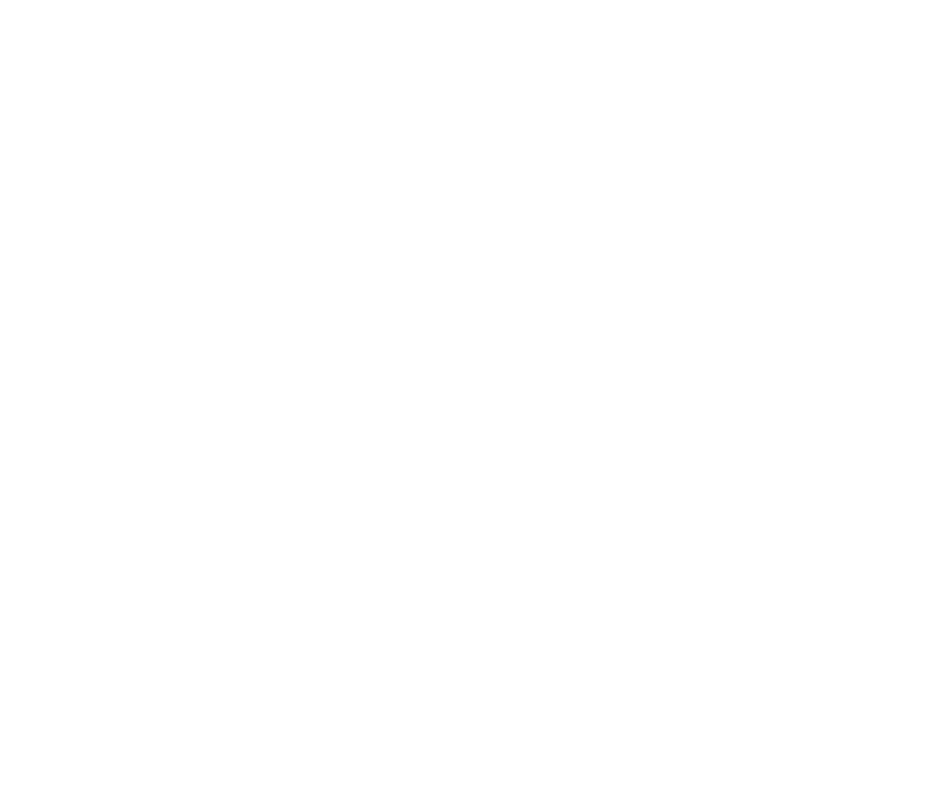
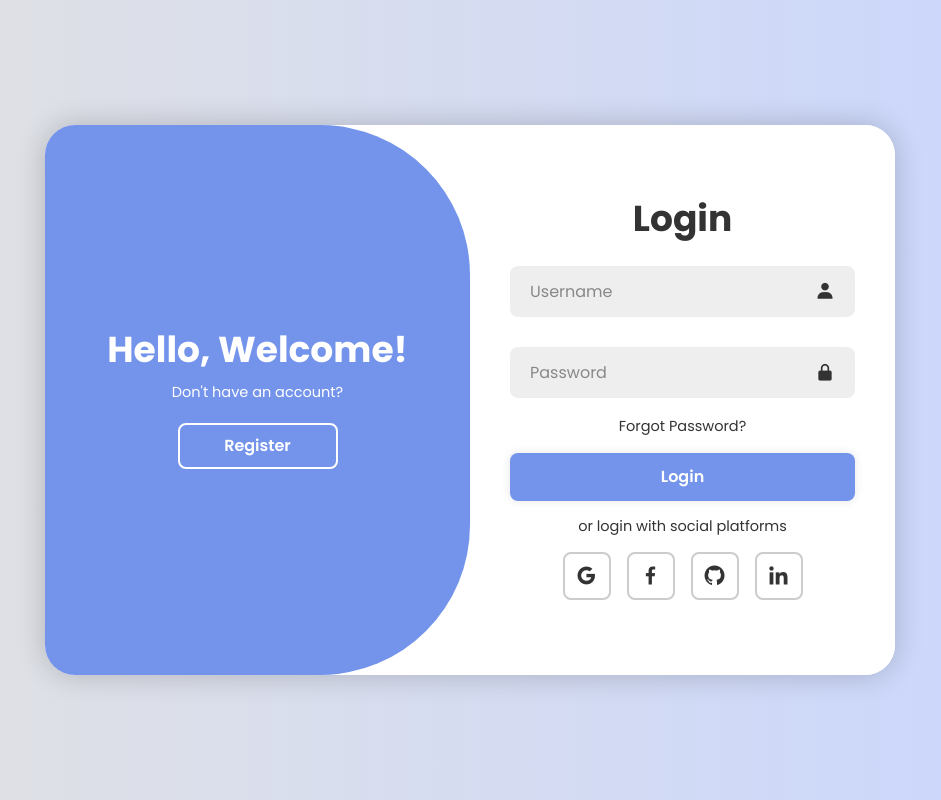
Before and after one commit to sainivas-yellapragada/project-management-system, a Django app: page / in a window 1280 px wide. Before the commit the part shown is empty. Shown: the whole page, without its empty margins (170-1111 px from the left). Run offline with Django 5.2, Linux system fonts and the light colour scheme.

Commit message:
configured static files

```diff
--- a/project_management_system/settings.py
+++ b/project_management_system/settings.py
@@ -11,6 +11,7 @@ https://docs.djangoproject.com/en/5.1/ref/settings/
 """
 
 from pathlib import Path
+import os
 
 # Build paths inside the project like this: BASE_DIR / 'subdir'.
 BASE_DIR = Path(__file__).resolve().parent.parent
@@ -120,8 +121,10 @@ USE_TZ = True
 # Static files (CSS, JavaScript, Images)
 # https://docs.djangoproject.com/en/5.1/howto/static-files/
 
-STATIC_URL = 'static/'
+STATIC_URL = '/static/'
+STATICFILES_DIRS=[os.path.join(BASE_DIR,'static')]
 
+STATIC_ROOT = os.path.join(BASE_DIR,'staticfiles')
 # Default primary key field type
 # https://docs.djangoproject.com/en/5.1/ref/settings/#default-auto-field
 
--- /dev/null
+++ b/static/css/style.css
@@ -0,0 +1,239 @@
+@import url('https://fonts.googleapis.com/css2?family=Poppins:ital,wght@0,100;0,200;0,300;0,400;0,500;0,600;0,700;0,800;0,900;1,100;1,200;1,300;1,400;1,500;1,600;1,700;1,800;1,900&display=swap');
+
+*{
+    margin: 0;
+    padding: 0;
+    box-sizing: border-box;
+    font-family: "Poppins", sans-serif;
+    text-decoration: none;
+    list-style: none;
+}
+
+body{
+    display: flex;
+    justify-content: center;
+    align-items: center;
+    min-height: 100vh;
+    background: linear-gradient(90deg, #e2e2e2, #c9d6ff);
+}
+
+.container{
+    position: relative;
+    width: 850px;
+    height: 550px;
+    background: #fff;
+    margin: 20px;
+    border-radius: 30px;
+    box-shadow: 0 0 30px rgba(0, 0, 0, .2);
+    overflow: hidden;
+}
+
+    .container h1{
+        font-size: 36px;
+        margin: -10px 0;
+    }
+
+    .container p{
+        font-size: 14.5px;
+        margin: 15px 0;
+    }
+
+form{ width: 100%; }
+
+.form-box{
+    position: absolute;
+    right: 0;
+    width: 50%;
+    height: 100%;
+    background: #fff;
+    display: flex;
+    align-items: center;
+    color: #333;
+    text-align: center;
+    padding: 40px;
+    z-index: 1;
+    transition: .6s ease-in-out 1.2s, visibility 0s 1s;
+}
+
+    .container.active .form-box{ right: 50%; }
+
+    .form-box.register{ visibility: hidden; }
+        .container.active .form-box.register{ visibility: visible; }
+
+.input-box{
+    position: relative;
+    margin: 30px 0;
+}
+
+    .input-box input{
+        width: 100%;
+        padding: 13px 50px 13px 20px;
+        background: #eee;
+        border-radius: 8px;
+        border: none;
+        outline: none;
+        font-size: 16px;
+        color: #333;
+        font-weight: 500;
+    }
+
+        .input-box input::placeholder{
+            color: #888;
+            font-weight: 400;
+        }
+
+    .input-box i{
+        position: absolute;
+        right: 20px;
+        top: 50%;
+        transform: translateY(-50%);
+        font-size: 20px;
+    }
+
+.forgot-link{ margin: -15px 0 15px; }
+    .forgot-link a{
+        font-size: 14.5px;
+        color: #333;
+    }
+
+.btn{
+    width: 100%;
+    height: 48px;
+    background: #7494ec;
+    border-radius: 8px;
+    box-shadow: 0 0 10px rgba(0, 0, 0, .1);
+    border: none;
+    cursor: pointer;
+    font-size: 16px;
+    color: #fff;
+    font-weight: 600;
+}
+
+.social-icons{
+    display: flex;
+    justify-content: center;
+}
+
+    .social-icons a{
+        display: inline-flex;
+        padding: 10px;
+        border: 2px solid #ccc;
+        border-radius: 8px;
+        font-size: 24px;
+        color: #333;
+        margin: 0 8px;
+    }
+
+.toggle-box{
+    position: absolute;
+    width: 100%;
+    height: 100%;
+}
+
+    .toggle-box::before{
+        content: '';
+        position: absolute;
+        left: -250%;
+        width: 300%;
+        height: 100%;
+        background: #7494ec;
+        /* border: 2px solid red; */
+        border-radius: 150px;
+        z-index: 2;
+        transition: 1.8s ease-in-out;
+    }
+
+        .container.active .toggle-box::before{ left: 50%; }
+
+.toggle-panel{
+    position: absolute;
+    width: 50%;
+    height: 100%;
+    /* background: seagreen; */
+    color: #fff;
+    display: flex;
+    flex-direction: column;
+    justify-content: center;
+    align-items: center;
+    z-index: 2;
+    transition: .6s ease-in-out;
+}
+
+    .toggle-panel.toggle-left{
+        left: 0;
+        transition-delay: 1.2s;
+    }
+        .container.active .toggle-panel.toggle-left{
+            left: -50%;
+            transition-delay: .6s;
+        }
+
+    .toggle-panel.toggle-right{
+        right: -50%;
+        transition-delay: .6s;
+    }
+        .container.active .toggle-panel.toggle-right{
+            right: 0;
+            transition-delay: 1.2s;
+        }
+
+    .toggle-panel p{ margin-bottom: 20px; }
+
+    .toggle-panel .btn{
+        width: 160px;
+        height: 46px;
+        background: transparent;
+        border: 2px solid #fff;
+        box-shadow: none;
+    }
+
+@media screen and (max-width: 650px){
+    .container{ height: calc(100vh - 40px); }
+
+    .form-box{
+        bottom: 0;
+        width: 100%;
+        height: 70%;
+    }
+
+        .container.active .form-box{
+            right: 0;
+            bottom: 30%;
+        }
+
+    .toggle-box::before{
+        left: 0;
+        top: -270%;
+        width: 100%;
+        height: 300%;
+        border-radius: 20vw;
+    }
+
+        .container.active .toggle-box::before{
+            left: 0;
+            top: 70%;
+        }
+
+        .container.active .toggle-panel.toggle-left{
+            left: 0;
+            top: -30%;
+        }
+
+    .toggle-panel{
+        width: 100%;
+        height: 30%;
+    }
+        .toggle-panel.toggle-left{ top: 0; }
+        .toggle-panel.toggle-right{
+            right: 0;
+            bottom: -30%;
+        }
+
+            .container.active .toggle-panel.toggle-right{ bottom: 0; }
+}
+
+@media screen and (max-width: 400px){
+    .form-box { padding: 20px; }
+
+    .toggle-panel h1{font-size: 30px; }
+}
--- /dev/null
+++ b/static/js/main.js
@@ -0,0 +1,11 @@
+const container = document.querySelector('.container');
+const registerBtn = document.querySelector('.register-btn');
+const loginBtn = document.querySelector('.login-btn');
+
+registerBtn.addEventListener('click', () => {
+    container.classList.add('active');
+})
+
+loginBtn.addEventListener('click', () => {
+    container.classList.remove('active');
+})
--- a/templates/app/index.html
+++ b/templates/app/index.html
@@ -1,11 +1,82 @@
+{%load static %}
 <!DOCTYPE html>
 <html lang="en">
 <head>
     <meta charset="UTF-8">
     <meta name="viewport" content="width=device-width, initial-scale=1.0">
-    <title>Document</title>
+    <title>Login/Signup Form</title>
+
+    <link rel="stylesheet" href="{% static 'css/style.css' %}">
+    <link href='https://unpkg.com/boxicons@2.1.4/css/boxicons.min.css' rel='stylesheet'>
 </head>
 <body>
+    <div class="container">
+        <div class="form-box login">
+            <form action="#">
+                <h1>Login</h1>
+                <div class="input-box">
+                    <input type="text" placeholder="Username" required>
+                    <i class='bx bxs-user'></i>
+                </div>
+                <div class="input-box">
+                    <input type="password" placeholder="Password" required>
+                    <i class='bx bxs-lock-alt' ></i>
+                </div>
+                <div class="forgot-link">
+                    <a href="#">Forgot Password?</a>
+                </div>
+                <button type="submit" class="btn">Login</button>
+                <p>or login with social platforms</p>
+                <div class="social-icons">
+                    <a href="#"><i class='bx bxl-google' ></i></a>
+                    <a href="#"><i class='bx bxl-facebook' ></i></a>
+                    <a href="#"><i class='bx bxl-github' ></i></a>
+                    <a href="#"><i class='bx bxl-linkedin' ></i></a>
+                </div>
+            </form>
+        </div>
 
+        <div class="form-box register">
+            <form action="#">
+                <h1>Registration</h1>
+                <div class="input-box">
+                    <input type="text" placeholder="Username" required>
+                    <i class='bx bxs-user'></i>
+                </div>
+                <div class="input-box">
+                    <input type="email" placeholder="Email" required>
+                    <i class='bx bxs-envelope' ></i>
+                </div>
+                <div class="input-box">
+                    <input type="password" placeholder="Password" required>
+                    <i class='bx bxs-lock-alt' ></i>
+                </div>
+                <button type="submit" class="btn">Register</button>
+                <p>or register with social platforms</p>
+                <div class="social-icons">
+                    <a href="#"><i class='bx bxl-google' ></i></a>
+                    <a href="#"><i class='bx bxl-facebook' ></i></a>
+                    <a href="#"><i class='bx bxl-github' ></i></a>
+                    <a href="#"><i class='bx bxl-linkedin' ></i></a>
+                </div>
+            </form>
+        </div>
+
+        <div class="toggle-box">
+            <div class="toggle-panel toggle-left">
+                <h1>Hello, Welcome!</h1>
+                <p>Don't have an account?</p>
+                <button class="btn register-btn">Register</button>
+            </div>
+
+            <div class="toggle-panel toggle-right">
+                <h1>Welcome Back!</h1>
+                <p>Already have an account?</p>
+                <button class="btn login-btn">Login</button>
+            </div>
+        </div>
+    </div>
+
+    <script src="{% static 'js/main.js' %}"></script>
 </body>
 </html>
```
